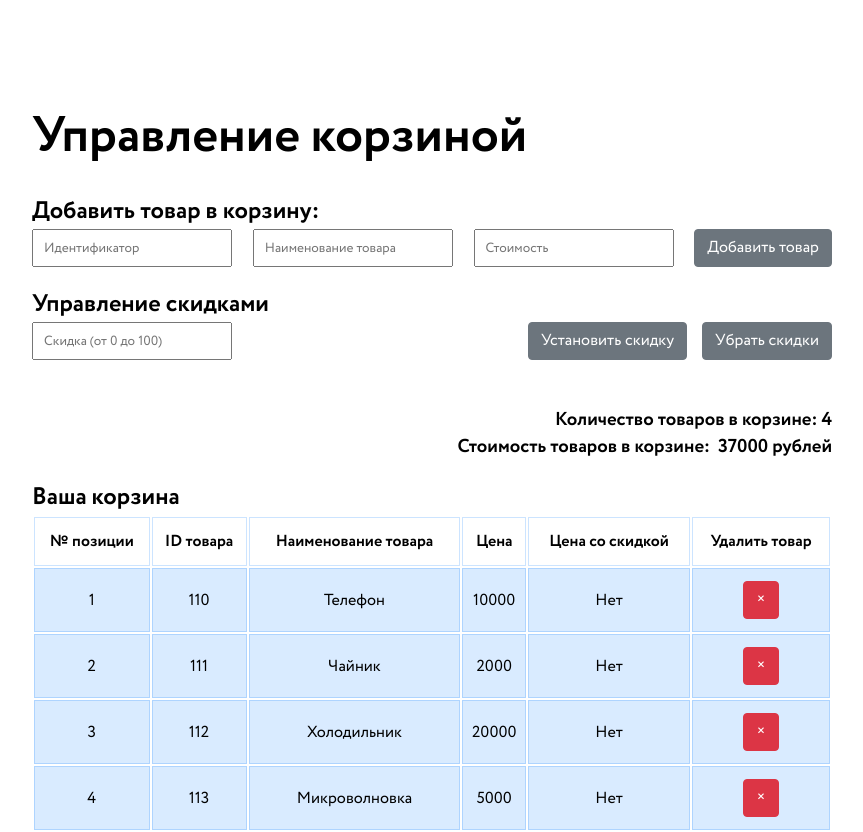
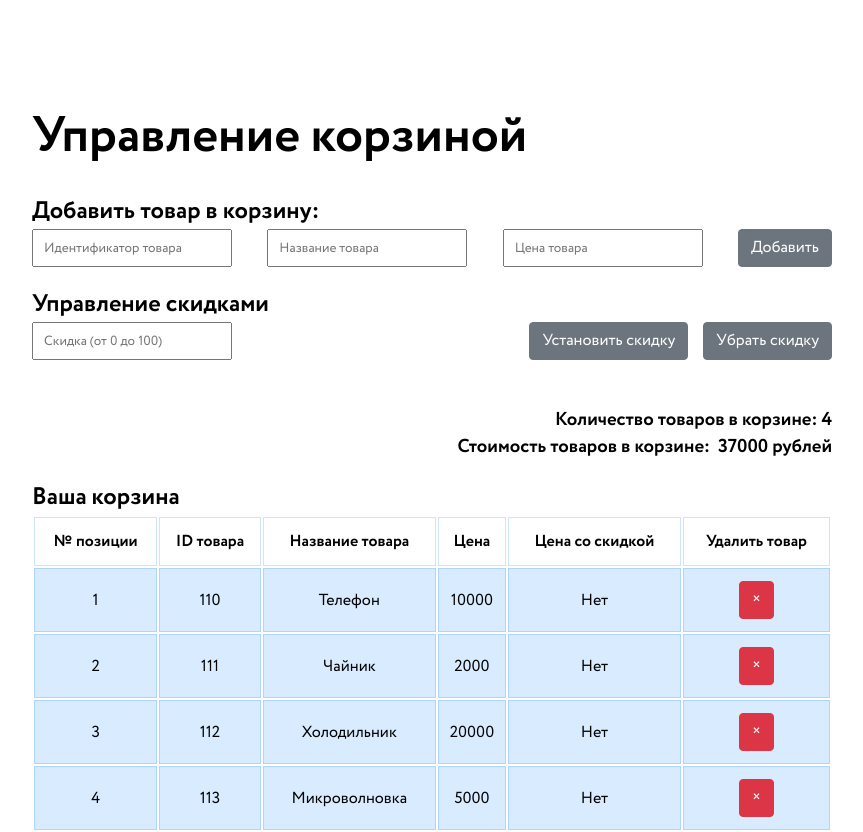
Before and after one commit to Svibex/blank-for-basket, a React (Create React App) app: page / in a window 1280 px wide. Shown: the whole page, without its empty margins (208-1071 px from the left). Built offline with nearby package versions, Linux system fonts and the light colour scheme.

Commit message:
refactor: refactor project

```diff
--- a/src/App.js
+++ b/src/App.js
@@ -1,75 +1,70 @@
 import React, {useEffect, useState} from "react";
-import FieldList from "./Field/FieldList";
+import FieldList from "./Components/FieldList";
 import "./styles/style.css";
-import Contex from "./context";
-import AddField from "./Field/AddField";
-import Sales from "./Sales";
+import Form from "./Components/Form";
+import SaleForm from "./Components/SaleForm";
 
 function App() {
     const [fields, setFields] = useState([
-    {id:1, index:'110', name:'Телефон', price:'10000', sale: ''},
-    {id:2, index:'111', name:'Чайник', price:'2000', sale: ''},
-    {id:3, index:'112', name:'Холодильник', price:'20000', sale: ''},
-    {id:4, index:'113', name:'Микроволновка', price:'5000', sale: ''},
+        {index: 1, id: '110', name: 'Телефон', price: 10000, sale: ''},
+        {index: 2, id: '111', name: 'Чайник', price: 2000, sale: ''},
+        {index: 3, id: '112', name: 'Холодильник', price: 20000, sale: ''},
+        {index: 4, id: '113', name: 'Микроволновка', price: 5000, sale: ''},
     ]);
 
     const [isDisabled, setIsDisabled] = useState(fields.length === 0);
+    const [sale, setSale] = useState(null);
 
     useEffect(() => {
-     if(fields.length !== 0) setIsDisabled(false);
+        if (fields.length !== 0) setIsDisabled(false);
         else setIsDisabled(true);
 
-  }, [fields])
+    }, [fields]);
 
     function deleteField(id) {
-      setFields(fields.filter(field => field.id !== id)
-  )}
+        setFields(fields.filter(field => field.id !== id));
+    }
 
-  function addField(index, name, price) {
-    setFields(fields.concat([{
-        index,
-        name,
-        price,
-        sale: '',
-        id: Date.now()
-    }]))
+    function addField(data) {
+        setFields([...fields, {...data, sale: '', index: fields.length+1}]);
+        addSales(sale);
     }
 
     function addSales(sale) {
+        setSale(sale);
         setFields((fields) => fields.map(item => {
-          return {...item, sale: (item.price-(item.price*sale/100))}
+            return {...item, sale: item.price - (item.price * sale / 100)}
         }))
     }
 
-  function removeSales(event) {
+    function removeSales() {
         setFields((fields) => fields.map(item => {
-          return {...item, sale: ""}
-      }))
-
+            return {...item, sale: ''}
+        }));
+        setSale(null);
     }
 
-  const amount = fields.reduce((sum, current) => +sum + +(current.price || 0), 0);
-  const amountSale = fields.reduce((sum, current) => +sum + +(current.sale || 0), 0);
+    const amount = fields.reduce((sum, current) => sum + +current.price, 0);
+    const amountSale = fields.reduce((sum, current) => sum + current.sale, 0);
 
     return (
-      <Contex.Provider value={{ deleteField }}>
-        <div className="body">
+        <>
             <h1>Управление корзиной</h1>
-            <AddField onCreate={addField} />
-            <Sales updateSale={addSales} removeSales={removeSales} isDisabled={isDisabled}/>
-            <span>
+            <Form onCreate={addField}/>
+            <SaleForm updateSale={addSales} removeSales={removeSales} isDisabled={isDisabled}/>
+            <div className="statistics">
                 <h3>Количество товаров в корзине: {fields.length}</h3>
                 <h3>Стоимость товаров в корзине: &nbsp;
-                    {amountSale>0 ?
-                        <div className="price"><p className="line">{amount}</p> &nbsp;<p className="priceSale">{amountSale}</p></div>
+                    {amountSale > 0 ?
+                        <div className="price"><p className="line">{amount}</p> &nbsp;<p
+                            className="priceSale">{amountSale}</p></div>
                         : <p>{amount}</p>}
                     &nbsp;рублей
                 </h3>
-            </span>
+            </div>
             <h2>Ваша корзина</h2>
-            {fields.length ? <FieldList fields={fields}/> : <h2>Список пуст</h2>}
-        </div>
-      </Contex.Provider>
+            {fields.length ? <FieldList fields={fields} deleteField={deleteField}/> : <h2>Список пуст</h2>}
+        </>
     );
 }
 
--- /dev/null
+++ b/src/Components/FieldItem.js
@@ -0,0 +1,25 @@
+import React from "react";
+
+function FieldItem({ field, deleteField }) {
+
+    const { index, name, sale, price, id } = field;
+
+    return (
+        <tr>
+            <td>{index} </td>
+            <td>{id}</td>
+            <td>{name}</td>
+            <td className={sale === '' ? "deleteLine" : "line"}>{price}</td>
+            <td className={sale === '' ? "" : "priceSale"}>{sale === '' ? "Нет" : sale}</td>
+            <td>
+                <button
+                    className="buttonDelete"
+                    onClick={() => deleteField(id)}>
+                    &times;
+                </button>
+            </td>
+        </tr>
+    )
+}
+
+export default FieldItem;
--- a/src/Field/FieldList.js
+++ b/src/Components/FieldList.js
@@ -1,31 +1,26 @@
 import React from 'react';
 import FieldItem from "./FieldItem";
-import PropTypes from "prop-types";
 
-function FieldList(props) {
+function FieldList({fields, deleteField}) {
     return(
         <table>
             <thead>
                 <tr>
                     <th>№ позиции</th>
                     <th>ID товара</th>
-                    <th>Наименование товара</th>
+                    <th>Название товара</th>
                     <th>Цена</th>
                     <th>Цена со скидкой</th>
                     <th>Удалить товар</th>
                 </tr>
             </thead>
             <tbody>
-            {props.fields.map((field, id) => {
-                return <FieldItem field={field} key={field.id} id={id}/>
+            {fields.map((field, index) => {
+                return <FieldItem field={field} deleteField={deleteField} key={index} />
             })}
             </tbody>
         </table>
     )
 }
 
-FieldList.propTypes = {
-    fields: PropTypes.arrayOf(PropTypes.object).isRequired
-}
-
 export default FieldList;
--- a/src/Field/AddField.js
+++ b/src/Components/Form.js
@@ -1,24 +1,27 @@
 import React, {useState, useEffect} from "react";
-import PropTypes from "prop-types";
 
-function AddField({onCreate}) {
-    const [data, setData] = useState({index: '', name: '', price: ''});
+function Form({onCreate}) {
+    const [data, setData] = useState({id: '', name: '', price: ''});
     const [isDisabled, setIsDisabled] = useState(true);
 
     function submitHandler(event) {
-        event.preventDefault()
+        event.preventDefault();
         setIsDisabled(true);
-        onCreate(data.index, data.name, data.price);
-        setData((prevState) => ({...prevState, index: '', name: '', price: ''}));
+        onCreate(data);
+        setData(() => ({id: '', name: '', price: ''}));
     }
 
     function onChangeHandler(event) {
-        const { value, name } = event.target;
-        setData(prevState => ({...prevState,[name]: value}));
+        const {value, name} = event.target;
+        if(name === 'price') {
+            if(!(/^[\d.]*$/.test(value)) || (value <= 0 && value !== '')) return;
+        }
+        setData(prevState => ({...prevState, [name]: value}));
     }
 
+
     useEffect(() => {
-        if (data.index !== '' && data.name !== '' && data.price !== '') setIsDisabled(false);
+        if (data.id !== '' && data.name !== '' && data.price !== '') setIsDisabled(false);
         else setIsDisabled(true);
     }, [data])
 
@@ -26,17 +29,17 @@ function AddField({onCreate}) {
         <>
             <h2>Добавить товар в корзину:</h2>
             <form>
-                <input placeholder="Идентификатор"
-                       value={data.index}
-                       name="index"
+                <input placeholder="Идентификатор товара"
+                       value={data.id}
+                       name="id"
                        onChange={onChangeHandler}
                 />
-                <input placeholder="Наименование товара"
+                <input placeholder="Название товара"
                        value={data.name}
                        name="name"
                        onChange={onChangeHandler}
                 />
-                <input placeholder="Стоимость"
+                <input placeholder="Цена товара"
                        value={data.price}
                        name="price"
                        onChange={onChangeHandler}
@@ -45,7 +48,7 @@ function AddField({onCreate}) {
                         type="submit"
                         onClick={submitHandler}
                         disabled={isDisabled}
-                >Добавить товар
+                >Добавить
                 </button>
             </form>
         </>
@@ -53,8 +56,4 @@ function AddField({onCreate}) {
 
 }
 
-AddField.propTypes = {
-    onCreate: PropTypes.func.isRequired
-}
-
-export default AddField;
+export default Form;
--- a/src/Sales.js
+++ b/src/Components/SaleForm.js
@@ -1,29 +1,22 @@
-import React, {useState} from "react";
-import PropTypes from "prop-types";
+import React, {useEffect, useState} from "react";
 
-function Sales({ updateSale, removeSales, isDisabled }) {
+function SaleForm({updateSale, removeSales, isDisabled}) {
     const [sale, setSale] = useState("");
     const [isSetBtnDisabled, setSetBtnDisabled] = useState(true);
     const [isDelBtnDisabled, setDelBtnDisabled] = useState(true);
 
     function submitHandler(event) {
         event.preventDefault();
-
-        if (sale>=0 && sale<=100) {
-            updateSale(sale);
-            setSale('');
-            setSetBtnDisabled(true);
-            setDelBtnDisabled(false);
-        }
+        updateSale(+sale);
+        setSale('');
+        setDelBtnDisabled(false);
     }
 
     function onChangeHandler(event) {
         const value = event.target.value;
-        if (value<=100) {
+        if (value > 0 && value <= 100 || value === '') {
             setSale(value);
         }
-        if (value === '') setSetBtnDisabled(true);
-        else setSetBtnDisabled(false);
     }
 
     function removeBtnHandler() {
@@ -31,8 +24,13 @@ function Sales({ updateSale, removeSales, isDisabled }) {
         setDelBtnDisabled(true);
     }
 
-    return(
-        <div>
+    useEffect(() => {
+        if (sale === '') setSetBtnDisabled(true);
+        else setSetBtnDisabled(false);
+    }, [sale])
+
+    return (
+        <>
             <h2>Управление скидками</h2>
             <form className="sales">
                 <input placeholder="Скидка (от 0 до 100)"
@@ -43,7 +41,7 @@ function Sales({ updateSale, removeSales, isDisabled }) {
                 <div>
                     <button
                         className={isSetBtnDisabled ? "disabled" : "buttonSubmit"}
-                        type="button"
+                        type="submit"
                         onClick={submitHandler}
                         disabled={isSetBtnDisabled}
                     >
@@ -56,18 +54,13 @@ function Sales({ updateSale, removeSales, isDisabled }) {
                         onClick={removeBtnHandler}
                         disabled={isDelBtnDisabled}
                     >
-                        Убрать скидки
+                        Убрать скидку
                     </button>
                 </div>
             </form>
 
-        </div>
+        </>
     )
 }
 
-Sales.propTypes = {
-    updateSale: PropTypes.func.isRequired,
-    removeSales: PropTypes.func.isRequired
-}
-
-export default Sales;
+export default SaleForm;
--- a/src/Field/FieldItem.js
+++ /dev/null
@@ -1,30 +0,0 @@
-import React, {useContext} from "react";
-import PropTypes from "prop-types";
-import Contex from "../context";
-
-function FieldItem({ field, id }) {
-    const { deleteField } = useContext(Contex)
-    return (
-        <tr>
-            <td>{id+1} </td>
-            <td>{field.index}</td>
-            <td>{field.name}</td>
-            <td className={field.sale ? "line" : "deleteLine"}>{field.price}</td>
-            <td className={field.sale ? "priceSale" : ""}>{field.sale ? field.sale : "Нет"}</td>
-            <td>
-                <button
-                    className="buttonDelete"
-                    onClick={() => deleteField(field.id)}>
-                    &times;
-                </button>
-            </td>
-        </tr>
-    )
-}
-
-FieldItem.propTypes = {
-    field: PropTypes.object.isRequired,
-    id: PropTypes.number
-}
-
-export default FieldItem;
--- a/src/context.js
+++ /dev/null
@@ -1,5 +0,0 @@
-import React from "react";
-
-const Contex = React.createContext();
-
-export default Contex;
--- a/src/styles/style.css
+++ b/src/styles/style.css
@@ -17,7 +17,7 @@
     margin: 0;
 }
 
-.body {
+#root {
     margin: 0 auto;
     width: 800px;
 }
@@ -112,7 +112,7 @@ form {
     justify-content: space-between;
 }
 
-span {
+.statistics {
     display: flex;
     flex-direction: column;
     align-items: flex-end;
```
Lines whose indentation alone changed are shown as unchanged.
